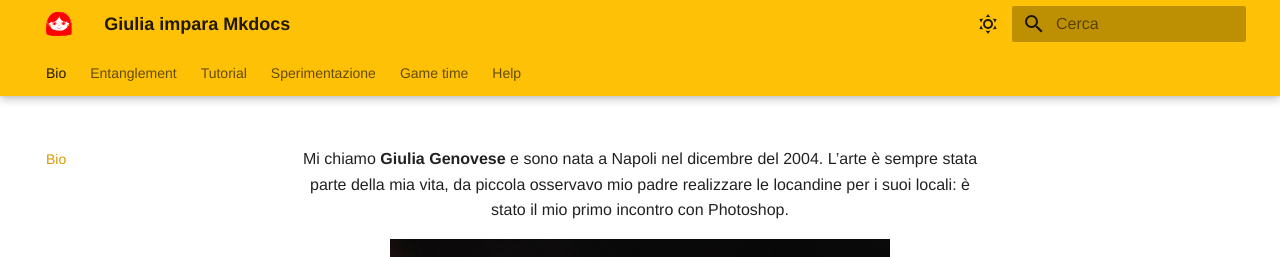
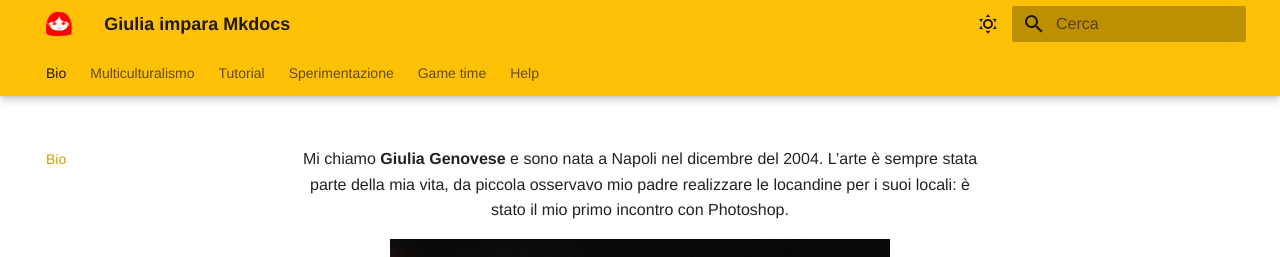
Before and after one commit to giulia-genovese/imparandomkdocs, an MkDocs documentation site: the page built from docs/index.md, in a window 1280 px wide. Shown: the top 257 px of the page. Built offline with MkDocs 1.6.1 and Material for MkDocs 9.7.7, drawn with Linux system fonts in a browser that asks for light colours; some web fonts are replaced.

Commit message:
aggiunto sezione gruppo

```diff
--- a/mkdocs.yml
+++ b/mkdocs.yml
@@ -39,7 +39,7 @@ theme:
 
 nav:
   - Bio: index.md
-  - Entanglement: entanglement.md
+  - Multiculturalismo: Multiculturalismo.md
   - Tutorial: Tutorial.md
   - Sperimentazione: Sperimentazione.md
   - Game time: Game_time.md
```
Also changed, not shown: docs/Multiculturalismo.md (added, +1 -0 lines), docs/entanglement.md (deleted, +0 -2 lines).
